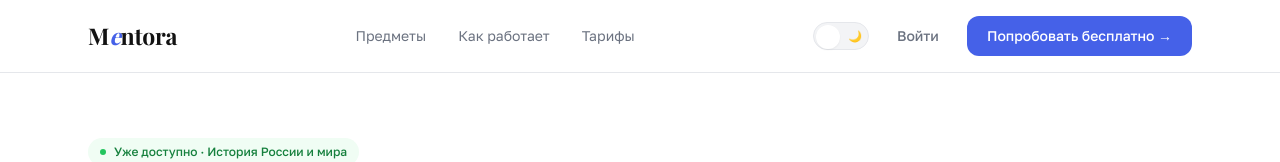
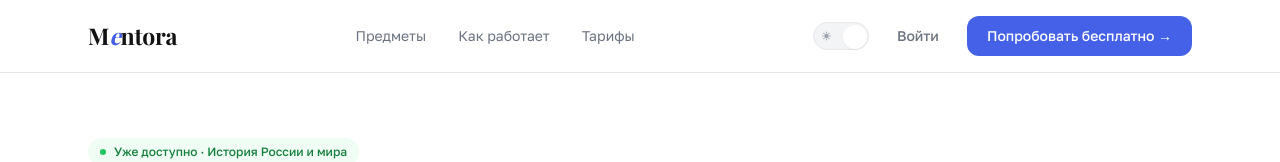
Before and after one commit to unrebay/mentora, a Next.js app: page / in a window 1280 px wide. Shown: the top 162 px of the page. Built offline with nearby package versions, Linux system fonts and the light colour scheme; no server answers.

Commit message:
feat: replace emoji icons with monochrome SVG in ThemeToggle

```diff
--- a/src/components/ThemeToggle.tsx
+++ b/src/components/ThemeToggle.tsx
@@ -1,29 +1,54 @@
 "use client";
 import { useTheme } from "./ThemeProvider";
 
+// Heroicons-style monochrome SVG icons
+const SunIcon = () => (
+  <svg width="11" height="11" viewBox="0 0 20 20" fill="currentColor" aria-hidden="true">
+    <path fillRule="evenodd" d="M10 2a1 1 0 011 1v1a1 1 0 11-2 0V3a1 1 0 011-1zm4 8a4 4 0 11-8 0 4 4 0 018 0zm-.464 4.95l.707.707a1 1 0 001.414-1.414l-.707-.707a1 1 0 00-1.414 1.414zm2.12-10.607a1 1 0 010 1.414l-.706.707a1 1 0 11-1.414-1.414l.707-.707a1 1 0 011.414 0zM17 11a1 1 0 100-2h-1a1 1 0 100 2h1zm-7 4a1 1 0 011 1v1a1 1 0 11-2 0v-1a1 1 0 011-1zM5.05 6.464A1 1 0 106.465 5.05l-.708-.707a1 1 0 00-1.414 1.414l.707.707zm1.414 8.486l-.707.707a1 1 0 01-1.414-1.414l.707-.707a1 1 0 011.414 1.414zM4 11a1 1 0 100-2H3a1 1 0 000 2h1z" clipRule="evenodd" />
+  </svg>
+);
+
+const MoonIcon = () => (
+  <svg width="10" height="10" viewBox="0 0 20 20" fill="currentColor" aria-hidden="true">
+    <path d="M17.293 13.293A8 8 0 016.707 2.707a8.001 8.001 0 1010.586 10.586z" />
+  </svg>
+);
+
 export default function ThemeToggle({ className = "" }: { className?: string }) {
   const { theme, toggle } = useTheme();
+  const isDark = theme === "dark";
 
   return (
     <button
       onClick={toggle}
       className={`relative w-14 h-7 rounded-full transition-all duration-300 focus:outline-none focus-visible:ring-2 focus-visible:ring-brand-500 ${
-        theme === "dark"
+        isDark
           ? "bg-[#1a1a2e] border border-white/10"
           : "bg-gray-100 border border-gray-200"
       } ${className}`}
-      aria-label={theme === "dark" ? "Включить светлую тему" : "Включить тёмную тему"}
-      title={theme === "dark" ? "Светлая тема" : "Тёмная тема"}
+      aria-label={isDark ? "Включить светлую тему" : "Включить тёмную тему"}
+      title={isDark ? "Светлая тема" : "Тёмная тема"}
     >
-      {/* Track icons */}
-      <span className="absolute left-1.5 top-1/2 -translate-y-1/2 text-[11px] select-none">☀️</span>
-      <span className="absolute right-1.5 top-1/2 -translate-y-1/2 text-[11px] select-none">🌙</span>
-      {/* Thumb */}
+      {/* Sun icon — left track */}
       <span
-        className={`absolute top-0.5 w-6 h-6 rounded-full shadow-sm transition-all duration-300 flex items-center justify-center text-xs ${
-          theme === "dark"
+        className="absolute left-[7px] top-1/2 -translate-y-1/2 flex items-center justify-center"
+        style={{ color: isDark ? "#2e2e4a" : "#9ca3af" }}
+      >
+        <SunIcon />
+      </span>
+      {/* Moon icon — right track */}
+      <span
+        className="absolute right-[7px] top-1/2 -translate-y-1/2 flex items-center justify-center"
+        style={{ color: isDark ? "#2e2e4a" : "#9ca3af" }}
+      >
+        <MoonIcon />
+      </span>
+      {/* Sliding thumb */}
+      <span
+        className={`absolute top-0.5 w-6 h-6 rounded-full shadow-sm transition-all duration-300 ${
+          isDark
             ? "translate-x-7 bg-[#4561E8]"
-            : "translate-x-0.5 bg-white"
+            : "translate-x-0.5 bg-white shadow-md"
         }`}
       />
     </button>
```
